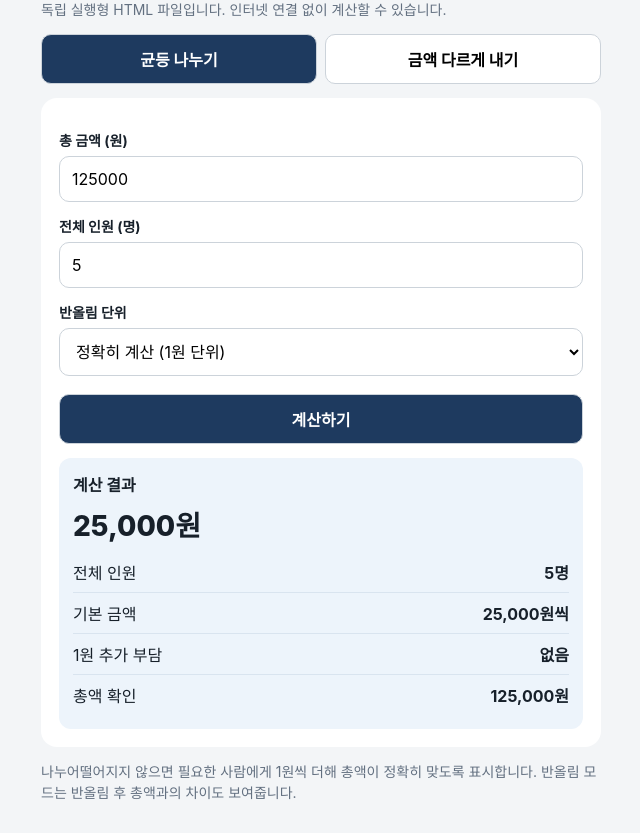
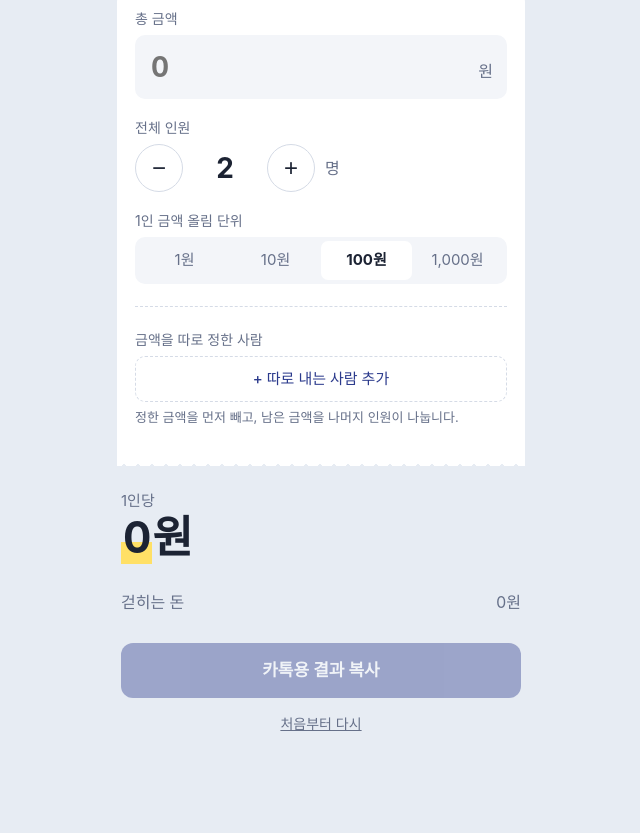
Before and after one commit to supersckim/duchpay-calculator, a plain HTML site: page index.html in a window 1280 px wide. Shown: the part 89-922 px from the top of the page, without its empty margins (319-959 px from the left). After the commit the page ends 864 px from the top, so only its background shows below. Drawn offline with Linux system fonts and the light colour scheme.

Commit message:
Add files via upload

```diff
--- a/index.html
+++ b/index.html
@@ -1,46 +1,270 @@
-<!doctype html>
-<html lang="ko"><head><meta charset="utf-8"><meta name="viewport" content="width=device-width,initial-scale=1"><meta name="apple-mobile-web-app-capable" content="yes"><title>더치페이 계산기</title>
+<!DOCTYPE html>
+<html lang="ko">
+<head>
+<meta charset="UTF-8">
+<meta name="viewport" content="width=device-width, initial-scale=1, viewport-fit=cover">
+<meta name="apple-mobile-web-app-capable" content="yes">
+<meta name="apple-mobile-web-app-title" content="더치페이">
+<meta name="theme-color" content="#E7ECF3">
+<title>더치페이 계산기</title>
+<meta name="apple-mobile-web-app-status-bar-style" content="default">
+<link rel="apple-touch-icon" href="icon.png">
+<link rel="icon" href="icon.png">
+<link rel="manifest" href="manifest.json">
 <style>
-body{font-family:-apple-system,BlinkMacSystemFont,sans-serif;background:#f3f5f7;color:#17202a;margin:0;padding:16px}main{max-width:560px;margin:auto}h1{font-size:26px}.card{background:white;border-radius:16px;padding:18px;margin:14px 0}button,input,select{font:inherit;padding:12px;border:1px solid #ccd3da;border-radius:10px;width:100%;box-sizing:border-box;background:white}button{font-weight:700;cursor:pointer}.tabs,.grid{display:grid;grid-template-columns:1fr 1fr;gap:8px;margin:14px 0}.active,.primary{background:#1e3a5f;color:white}.hidden{display:none}label{display:block;font-size:14px;font-weight:700;margin:14px 0 6px}.muted{color:#637080;font-size:14px;line-height:1.5}.result{background:#edf4fb;border-radius:12px;padding:14px;margin-top:14px}.big{font-size:28px;font-weight:800;margin:8px 0}.line{display:flex;justify-content:space-between;gap:10px;padding:8px 0;border-bottom:1px solid #d9e4ef}.line:last-child{border:0}.error{color:#b42318;font-size:14px}.example{font-size:14px;background:#f5f6f8;border-radius:10px;padding:10px;line-height:1.5}
-</style></head><body><main>
-<h1>더치페이 계산기</h1><p class="muted">독립 실행형 HTML 파일입니다. 인터넷 연결 없이 계산할 수 있습니다.</p>
-<div class="tabs"><button id="eqtab" class="active">균등 나누기</button><button id="sptab">금액 다르게 내기</button></div>
-<section class="card">
-<label for="total">총 금액 (원)</label><input id="total" type="number" min="0" step="1" value="125000" inputmode="numeric">
-<div id="eq">
-<label for="people">전체 인원 (명)</label><input id="people" type="number" min="1" step="1" value="5" inputmode="numeric">
-<label for="rounding">반올림 단위</label><select id="rounding"><option value="1">정확히 계산 (1원 단위)</option><option value="100">100원 단위</option><option value="1000">1,000원 단위</option><option value="10000">10,000원 단위</option></select>
-</div>
-<div id="sp" class="hidden">
-<div class="grid"><div><label for="count">다른 금액을 낼 인원</label><input id="count" type="number" min="1" step="1" value="2" inputmode="numeric"></div><div><label for="amount">그 인원의 1인 금액 (원)</label><input id="amount" type="number" min="0" step="1" value="30000" inputmode="numeric"></div></div>
-<label for="sppeople">전체 인원 (명)</label><input id="sppeople" type="number" min="2" step="1" value="6" inputmode="numeric">
-<p class="example">예: 총 150,000원, 6명 중 2명이 각 30,000원을 내면 나머지 4명이 남은 90,000원을 나눠 냅니다.</p>
-</div>
-<button id="calc" class="primary" style="margin-top:18px">계산하기</button><p id="error" class="error"></p><div id="result" class="result" aria-live="polite"></div>
-</section><p class="muted">나누어떨어지지 않으면 필요한 사람에게 1원씩 더해 총액이 정확히 맞도록 표시합니다. 반올림 모드는 반올림 후 총액과의 차이도 보여줍니다.</p>
+:root{
+  --bg:#E7ECF3; --paper:#FFFFFF; --ink:#1C2333; --sub:#667089; --line:#D5DBE6;
+  --accent:#2B3A8C; --mark:#FFE066; --warn:#C0392B; --field:#F3F5F9;
+  box-sizing:border-box;
+  padding-top:env(safe-area-inset-top,0px);
+  padding-bottom:env(safe-area-inset-bottom,0px);
+}
+@media (prefers-color-scheme: dark){
+  :root:not([data-theme="light"]){
+    --bg:#121722; --paper:#1D2433; --ink:#E9EDF5; --sub:#9AA3B8; --line:#2E3850;
+    --accent:#9FB0FF; --mark:#6B5A12; --warn:#FF7A6B; --field:#262E40;
+  }
+}
+:root[data-theme="dark"]{
+  --bg:#121722; --paper:#1D2433; --ink:#E9EDF5; --sub:#9AA3B8; --line:#2E3850;
+  --accent:#9FB0FF; --mark:#6B5A12; --warn:#FF7A6B; --field:#262E40;
+}
+*,*::before,*::after{box-sizing:inherit}
+html{scroll-padding-top:env(safe-area-inset-top,0px)}
+body{
+  margin:0; background:var(--bg); color:var(--ink);
+  font-family:-apple-system,"Apple SD Gothic Neo","Malgun Gothic",sans-serif;
+  font-size:16px; line-height:1.5; -webkit-text-size-adjust:100%;
+}
+main{max-width:440px; margin:0 auto; padding:20px 16px 40px}
+h1{font-size:22px; font-weight:700; margin:8px 4px 16px; letter-spacing:-.02em}
+.receipt{
+  background:var(--paper); padding:20px 18px 28px; position:relative;
+  border-radius:14px 14px 0 0;
+}
+.receipt::after{
+  content:""; position:absolute; left:0; right:0; bottom:-10px; height:10px;
+  background:
+    linear-gradient(-45deg,transparent 7px,var(--paper) 0) 0 0/14px 10px repeat-x,
+    linear-gradient(45deg,transparent 7px,var(--paper) 0) 0 0/14px 10px repeat-x;
+}
+label.k{display:block; font-size:14px; color:var(--sub); margin:0 0 6px}
+.row{margin-bottom:18px}
+.money{
+  display:flex; align-items:baseline; gap:6px; background:var(--field);
+  border-radius:10px; padding:10px 14px;
+}
+.money input{
+  flex:1; min-width:0; border:0; background:transparent; color:var(--ink);
+  font:inherit; font-size:28px; font-weight:700; outline:none; letter-spacing:-.02em;
+  font-variant-numeric:tabular-nums;
+}
+.money span{color:var(--sub)}
+.money:focus-within{box-shadow:0 0 0 2px var(--accent)}
+.stepper{display:flex; align-items:center; gap:10px}
+.stepper button{
+  width:48px; height:48px; border-radius:50%; border:1.5px solid var(--line);
+  background:var(--paper); color:var(--ink); font-size:24px; line-height:1; cursor:pointer;
+}
+.stepper button:active{background:var(--field)}
+.stepper output{font-size:28px; font-weight:700; min-width:64px; text-align:center}
+.seg{display:flex; background:var(--field); border-radius:10px; padding:4px}
+.seg button{
+  flex:1; border:0; background:transparent; color:var(--sub); font:inherit; font-size:15px;
+  padding:8px 0; border-radius:7px; cursor:pointer;
+}
+.seg button[aria-pressed="true"]{background:var(--paper); color:var(--ink); font-weight:700}
+hr{border:0; border-top:1.5px dashed var(--line); margin:22px 0}
+.ex{display:grid; grid-template-columns:1fr 1.3fr 40px; gap:8px; margin-bottom:8px}
+.ex input{
+  width:100%; border:0; background:var(--field); color:var(--ink); border-radius:10px;
+  padding:12px; font:inherit; font-size:16px; outline:none;
+}
+.ex input:focus{box-shadow:0 0 0 2px var(--accent)}
+.ex .del{
+  border:0; background:transparent; color:var(--sub); font-size:22px; cursor:pointer; border-radius:10px;
+}
+.add{
+  width:100%; border:1.5px dashed var(--line); background:transparent; color:var(--accent);
+  font:inherit; font-size:15px; font-weight:500; padding:11px; border-radius:10px; cursor:pointer;
+}
+.hint{font-size:13px; color:var(--sub); margin:6px 0 0}
+.result{margin-top:34px; padding:0 4px}
+.big{font-size:15px; color:var(--sub)}
+.big strong{
+  display:block; font-size:44px; color:var(--ink); letter-spacing:-.03em; line-height:1.15;
+  font-variant-numeric:tabular-nums;
+}
+.big strong mark{background:linear-gradient(transparent 60%,var(--mark) 60%); color:inherit; padding:0 2px}
+.lines{margin:18px 0 0; padding:0; list-style:none; font-variant-numeric:tabular-nums}
+.lines li{display:flex; justify-content:space-between; padding:9px 0; border-bottom:1px solid var(--line)}
+.lines li:last-child{border-bottom:0}
+.lines .s{color:var(--sub)}
+.err{color:var(--warn); font-weight:500; margin-top:14px}
+.copy{
+  margin-top:20px; width:100%; border:0; border-radius:12px; background:var(--accent);
+  color:var(--paper); font:inherit; font-size:17px; font-weight:700; padding:15px; cursor:pointer;
+}
+.copy:disabled{opacity:.4}
+.reset{display:block; margin:14px auto 0; background:none; border:0; color:var(--sub); font:inherit; font-size:14px; text-decoration:underline; cursor:pointer}
+button:focus-visible{outline:2px solid var(--accent); outline-offset:2px}
+</style>
+</head>
+<body>
+<main>
+  <h1>더치페이 계산기</h1>
+
+  <section class="receipt">
+    <div class="row">
+      <label class="k" for="total">총 금액</label>
+      <div class="money"><input id="total" inputmode="numeric" autocomplete="off" placeholder="0"><span>원</span></div>
+    </div>
+
+    <div class="row">
+      <label class="k">전체 인원</label>
+      <div class="stepper">
+        <button type="button" id="minus" aria-label="한 명 빼기">−</button>
+        <output id="count">2</output>
+        <button type="button" id="plus" aria-label="한 명 더하기">+</button>
+        <span style="color:var(--sub)">명</span>
+      </div>
+    </div>
+
+    <div class="row" style="margin-bottom:0">
+      <label class="k">1인 금액 올림 단위</label>
+      <div class="seg" id="unit">
+        <button type="button" data-u="1">1원</button>
+        <button type="button" data-u="10">10원</button>
+        <button type="button" data-u="100">100원</button>
+        <button type="button" data-u="1000">1,000원</button>
+      </div>
+    </div>
+
+    <hr>
+
+    <label class="k">금액을 따로 정한 사람</label>
+    <div id="exList"></div>
+    <button type="button" class="add" id="addEx">+ 따로 내는 사람 추가</button>
+    <p class="hint">정한 금액을 먼저 빼고, 남은 금액을 나머지 인원이 나눕니다.</p>
+  </section>
+
+  <section class="result" aria-live="polite">
+    <div class="big" id="bigLabel">1인당<strong><mark id="per">0</mark>원</strong></div>
+    <ul class="lines" id="lines"></ul>
+    <div class="err" id="err" hidden></div>
+    <button type="button" class="copy" id="copy">카톡용 결과 복사</button>
+    <button type="button" class="reset" id="reset">처음부터 다시</button>
+  </section>
 </main>
+
 <script>
-const $=id=>document.getElementById(id), won=n=>Math.round(n).toLocaleString('ko-KR')+'원';let mode='eq';
-function line(a,b){return '<div class="line"><span>'+a+'</span><strong>'+b+'</strong></div>'}
-function fail(s){$('error').textContent=s;$('result').innerHTML=''}
-function modeSet(m){mode=m;$('eq').classList.toggle('hidden',m!=='eq');$('sp').classList.toggle('hidden',m!=='sp');$('eqtab').classList.toggle('active',m==='eq');$('sptab').classList.toggle('active',m==='sp');calc()}
+const $ = s => document.querySelector(s);
+const fmt = n => n.toLocaleString('ko-KR');
+const num = s => parseInt(String(s).replace(/[^\d]/g,''),10) || 0;
+
+let state = { total:0, count:2, unit:100, ex:[] };
+try{ const s = localStorage.getItem('dutchpay'); if(s) state = Object.assign(state, JSON.parse(s)); }catch(e){}
+const save = () => { try{ localStorage.setItem('dutchpay', JSON.stringify(state)); }catch(e){} };
+
+function bindMoney(input, get, set){
+  input.value = get() ? fmt(get()) : '';
+  input.addEventListener('input', () => {
+    const v = num(input.value);
+    set(v);
+    input.value = v ? fmt(v) : '';
+    calc();
+  });
+}
+
+function renderEx(){
+  const box = $('#exList'); box.innerHTML = '';
+  state.ex.forEach((p, i) => {
+    const row = document.createElement('div'); row.className = 'ex';
+    const name = document.createElement('input');
+    name.placeholder = '이름'; name.value = p.name || ''; name.setAttribute('aria-label','이름');
+    name.addEventListener('input', () => { p.name = name.value; calc(); });
+    const amt = document.createElement('input');
+    amt.inputMode = 'numeric'; amt.placeholder = '낼 금액'; amt.setAttribute('aria-label','낼 금액');
+    bindMoney(amt, () => p.amount, v => p.amount = v);
+    const del = document.createElement('button');
+    del.type = 'button'; del.className = 'del'; del.textContent = '×'; del.setAttribute('aria-label','삭제');
+    del.addEventListener('click', () => { state.ex.splice(i,1); renderEx(); calc(); });
+    row.append(name, amt, del); box.append(row);
+  });
+}
+
 function calc(){
-$('error').textContent='';let total=Number($('total').value);
-if(!Number.isSafeInteger(total)||total<0)return fail('총 금액은 0원 이상의 정수로 입력해 주세요.');
-if(mode==='eq'){
-let p=Number($('people').value),u=Number($('rounding').value);
-if(!Number.isInteger(p)||p<1)return fail('전체 인원은 1명 이상의 정수로 입력해 주세요.');
-if(u===1){let base=Math.floor(total/p),extra=total%p;$('result').innerHTML='<b>계산 결과</b><div class="big">'+won(base)+(extra?'부터':'')+'</div>'+line('전체 인원',p+'명')+line('기본 금액',won(base)+'씩')+line('1원 추가 부담',extra?extra+'명이 '+won(base+1)+'씩':'없음')+line('총액 확인',won(total))}
-else{let each=Math.round((total/p)/u)*u,sum=each*p,diff=sum-total;$('result').innerHTML='<b>반올림 계산 결과</b><div class="big">'+won(each)+'</div>'+line('1인 금액',won(each)+'씩')+line('인원',p+'명')+line('나눠 낸 합계',won(sum))+line('총액과의 차이',diff===0?'차이 없음':(diff>0?'초과 ':'부족 ')+won(Math.abs(diff)))}
-}else{
-let c=Number($('count').value),a=Number($('amount').value),p=Number($('sppeople').value);
-if(!Number.isInteger(p)||p<2)return fail('전체 인원은 2명 이상으로 입력해 주세요.');
-if(!Number.isInteger(c)||c<1||c>=p)return fail('다른 금액을 낼 인원은 1명 이상이며 전체 인원보다 적어야 합니다.');
-if(!Number.isSafeInteger(a)||a<0)return fail('1인 금액은 0원 이상의 정수로 입력해 주세요.');
-let fixed=c*a;if(!Number.isSafeInteger(fixed)||fixed>total)return fail('다른 금액을 내는 사람들의 합계가 총 금액을 넘습니다.');
-let restp=p-c,rest=total-fixed,base=Math.floor(rest/restp),extra=rest%restp;
-$('result').innerHTML='<b>계산 결과</b>'+line('다른 금액을 내는 사람',c+'명 × '+won(a))+line('해당 인원 합계',won(fixed))+line('나머지 인원',restp+'명')+line('나머지 인원 기본 금액',won(base)+'씩')+line('1원 추가 부담',extra?extra+'명이 '+won(base+1)+'씩':'없음')+line('총액 확인',won(total))
-}}
-$('eqtab').onclick=()=>modeSet('eq');$('sptab').onclick=()=>modeSet('sp');$('calc').onclick=calc;
-['total','people','rounding','count','amount','sppeople'].forEach(id=>$(id).addEventListener('input',calc));modeSet('eq');
-</script></body></html>
+  $('#count').textContent = state.count;
+  document.querySelectorAll('#unit button').forEach(b => b.setAttribute('aria-pressed', +b.dataset.u === state.unit));
+
+  const err = $('#err'), lines = $('#lines');
+  const exSum = state.ex.reduce((a,p) => a + (p.amount||0), 0);
+  const restN = state.count - state.ex.length;
+  const rest = state.total - exSum;
+  let msg = '';
+  if(state.ex.length && restN < 1) msg = '따로 내는 사람이 전체 인원보다 많거나 같아요. 인원을 늘려주세요.';
+  else if(rest < 0) msg = `따로 정한 금액(${fmt(exSum)}원)이 총 금액보다 커요.`;
+
+  err.hidden = !msg; err.textContent = msg;
+  $('#copy').disabled = !!msg || !state.total;
+  lines.innerHTML = '';
+  if(msg){ $('#per').textContent = '–'; save(); return null; }
+
+  const raw = restN ? rest / restN : 0;
+  const per = Math.ceil(raw / state.unit) * state.unit;
+  const collected = per * restN + exSum;
+  const surplus = collected - state.total;
+
+  $('#per').textContent = fmt(per);
+  $('#bigLabel').firstChild.nodeValue = state.ex.length ? `나머지 ${restN}명 1인당` : '1인당';
+
+  const add = (l, r, sub) => {
+    const li = document.createElement('li');
+    li.innerHTML = `<span class="${sub?'s':''}"></span><span class="${sub?'s':''}"></span>`;
+    li.children[0].textContent = l; li.children[1].textContent = r; lines.append(li);
+  };
+  state.ex.forEach((p,i) => add(p.name || `따로 내는 사람 ${i+1}`, fmt(p.amount||0)+'원'));
+  if(state.ex.length) add(`나머지 ${restN}명`, `각 ${fmt(per)}원`);
+  add('걷히는 돈', fmt(collected)+'원', true);
+  if(surplus > 0) add('올림으로 남는 돈', fmt(surplus)+'원', true);
+
+  save();
+  return { per, restN, surplus, collected };
+}
+
+$('#minus').onclick = () => { if(state.count > 1){ state.count--; calc(); } };
+$('#plus').onclick = () => { if(state.count < 99){ state.count++; calc(); } };
+document.querySelectorAll('#unit button').forEach(b => b.onclick = () => { state.unit = +b.dataset.u; calc(); });
+$('#addEx').onclick = () => {
+  state.ex.push({ name:'', amount:0 });
+  if(state.ex.length >= state.count) state.count = state.ex.length + 1;
+  renderEx(); calc();
+  const inputs = document.querySelectorAll('#exList input'); inputs[inputs.length-2]?.focus();
+};
+$('#reset').onclick = () => {
+  state = { total:0, count:2, unit:100, ex:[] };
+  $('#total').value = ''; renderEx(); calc();
+};
+$('#copy').onclick = async () => {
+  const r = calc(); if(!r) return;
+  let t = `💸 더치페이\n총 ${fmt(state.total)}원 / ${state.count}명\n`;
+  state.ex.forEach((p,i) => t += `· ${p.name || '따로 내는 사람 '+(i+1)}: ${fmt(p.amount||0)}원\n`);
+  t += state.ex.length ? `· 나머지 ${r.restN}명: 각 ${fmt(r.per)}원` : `· 1인당 ${fmt(r.per)}원`;
+  if(r.surplus > 0) t += `\n(올림으로 ${fmt(r.surplus)}원 남음)`;
+  const btn = $('#copy');
+  try{ await navigator.clipboard.writeText(t); }
+  catch(e){
+    const ta = document.createElement('textarea'); ta.value = t; document.body.append(ta);
+    ta.select(); try{ document.execCommand('copy'); }catch(_){} ta.remove();
+  }
+  btn.textContent = '복사됨'; setTimeout(() => btn.textContent = '카톡용 결과 복사', 1500);
+};
+
+bindMoney($('#total'), () => state.total, v => state.total = v);
+renderEx(); calc();
+if('serviceWorker' in navigator && location.protocol==='https:'){
+  navigator.serviceWorker.register('sw.js').catch(()=>{});
+}
+</script>
+</body>
+</html>
--- /dev/null
+++ b/sw.js
@@ -0,0 +1,5 @@
+const C='dutchpay-v1';
+const F=['./','index.html','manifest.json','icon.png'];
+self.addEventListener('install',e=>{e.waitUntil(caches.open(C).then(c=>c.addAll(F)));self.skipWaiting();});
+self.addEventListener('activate',e=>{e.waitUntil(caches.keys().then(ks=>Promise.all(ks.filter(k=>k!==C).map(k=>caches.delete(k)))));});
+self.addEventListener('fetch',e=>{e.respondWith(caches.match(e.request).then(r=>r||fetch(e.request)));});
```
Also changed, not shown: icon.png (added), manifest.json (added).
